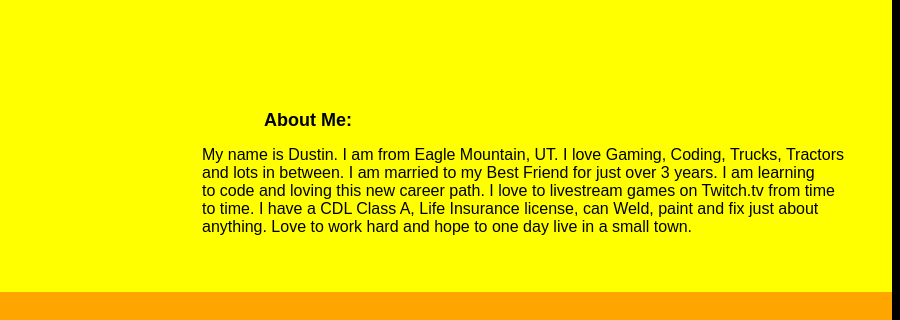
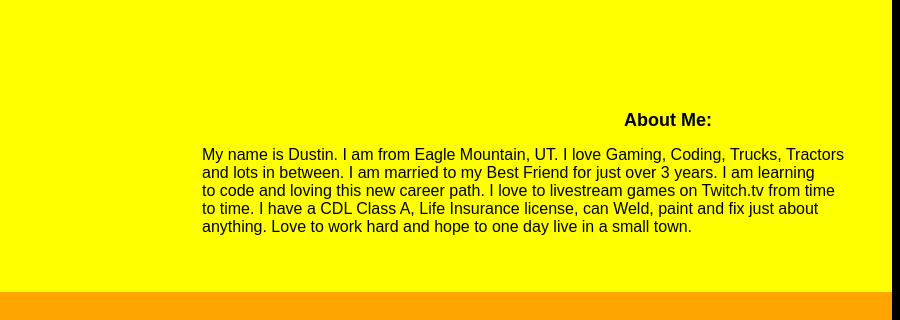
Before and after one commit to dustiumus/dustiumus.github.io, a plain HTML site: page index.html in a window 1280 px wide. Shown: the part 235-555 px from the top of the page, 380-1280 px from the left. Drawn offline with Linux system fonts and the light colour scheme.

Commit message:
spacing 2 commit

```diff
--- a/index.css
+++ b/index.css
@@ -54,7 +54,7 @@ h2 {
     align-items: flex-start;
     font-family: fantasy;
     font-size: large;
-    margin-right: 30em;
+    margin-right: 10em;
 }
 
 #about {
```
